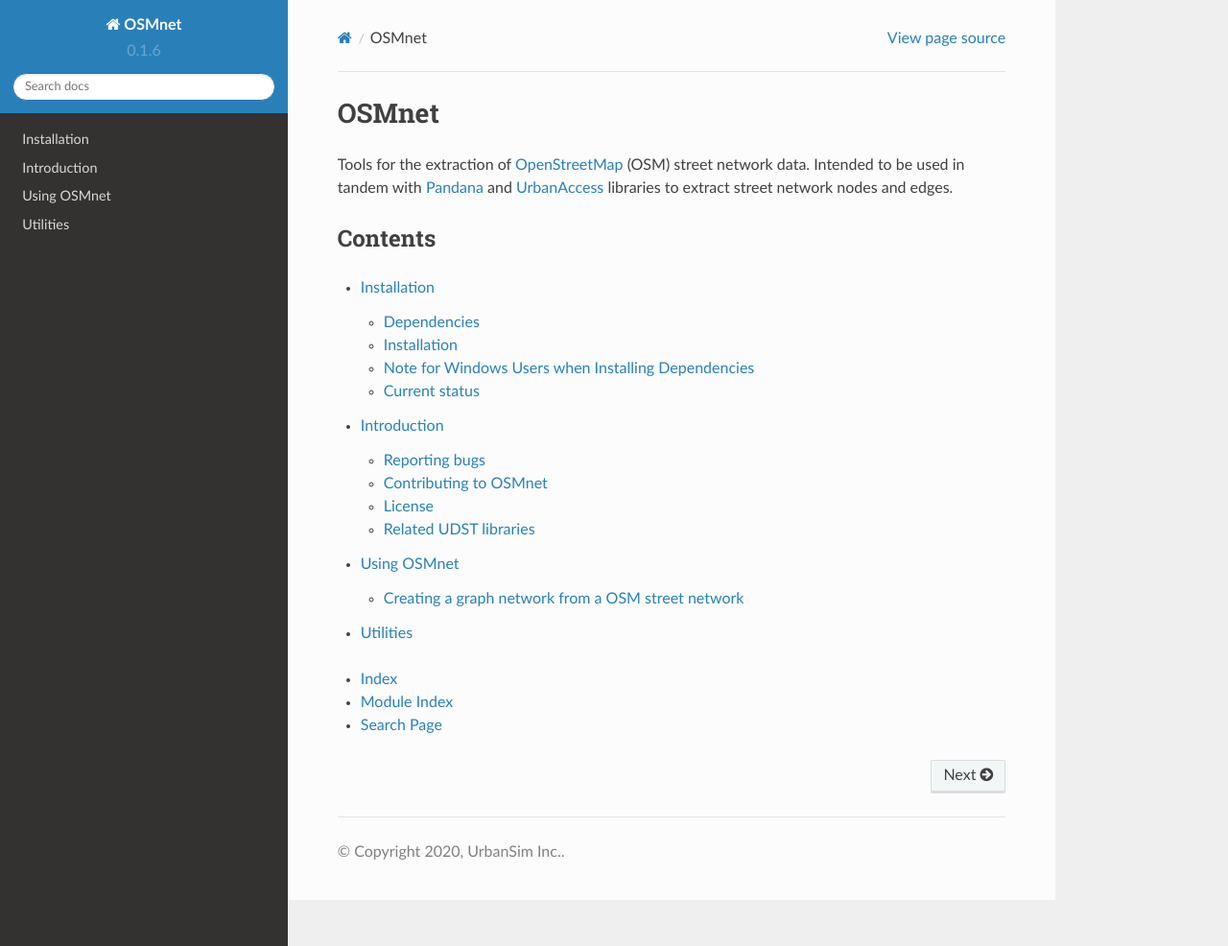
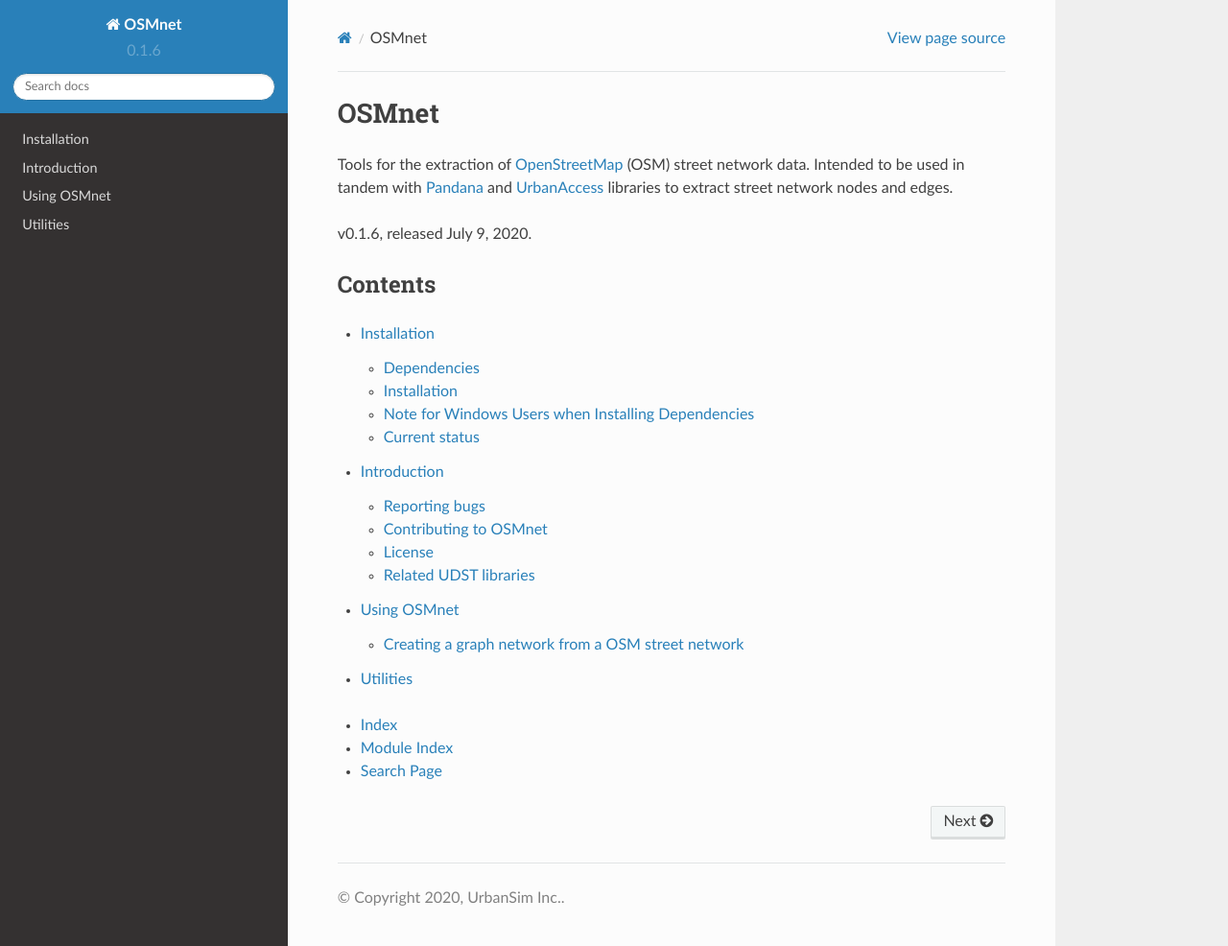
Before and after one commit to UDST/osmnet, a Sphinx documentation site: the page built from docs/source/index.rst, in a window 1280 px wide and 986 px high. Shown: the whole window at 96% size. Built offline with Sphinx 7.4.7 and the Read the Docs theme 2.0.0, drawn with Linux system fonts in a browser that asks for light colours.

Commit message:
Adding version info to docs

```diff
--- a/docs/source/index.rst
+++ b/docs/source/index.rst
@@ -2,6 +2,8 @@
 =============
 
 Tools for the extraction of `OpenStreetMap`_ (OSM) street network data. Intended to be used in tandem with `Pandana`_ and `UrbanAccess`_ libraries to extract street network nodes and edges.
+
+v0.1.6, released July 9, 2020.
 
 Contents
 --------
```
